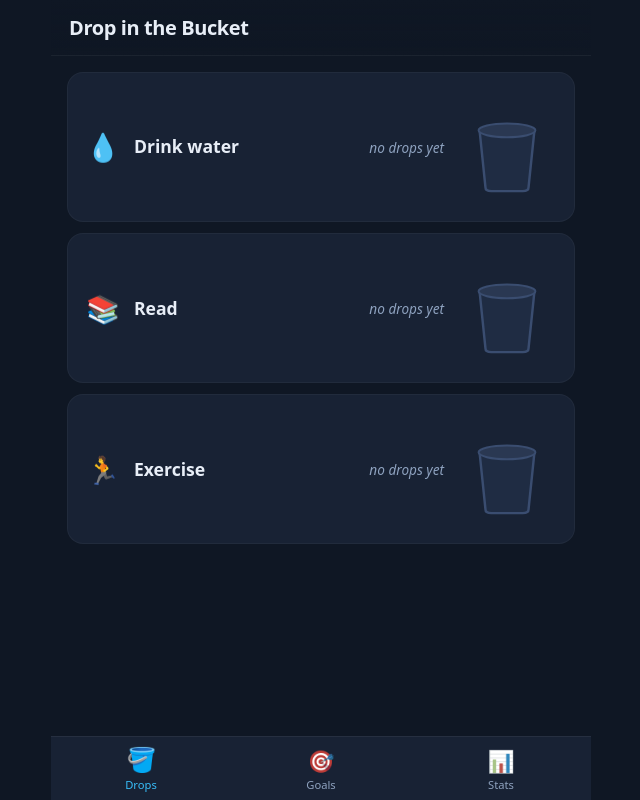
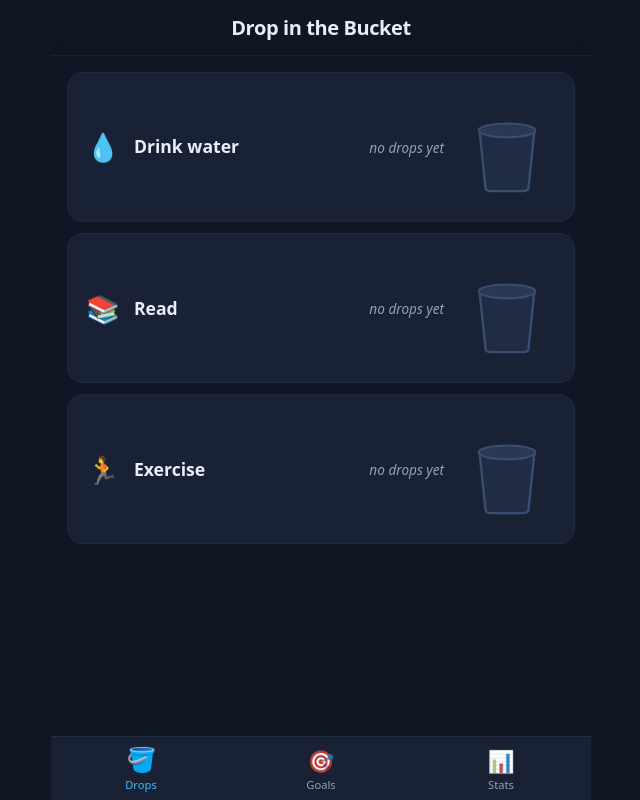
Before and after one commit to audrey-grayson/drop-in-the-bucket, a React (Vite) app: page / in a window 1280 px wide. Shown: the whole page, without its empty margins (319-959 px from the left). Built offline with nearby package versions, Linux system fonts and the light colour scheme.

Commit message:
Center header title; use half-full bucket SVG favicon
Center the app header title and replace the emoji favicon with a standalone
bucket.svg (half-full water) that matches the in-app bucket graphic.

Co-Authored-By: Claude Opus 4.7 <noreply@anthropic.com>

```diff
--- a/src/index.css
+++ b/src/index.css
@@ -71,6 +71,8 @@ h2 {
   height: var(--header-h);
   display: flex;
   align-items: center;
+  justify-content: center;
+  text-align: center;
   padding: 0 18px;
   background: linear-gradient(180deg, var(--bg), rgba(15, 23, 36, 0.85));
   backdrop-filter: blur(8px);
```
Also changed, not shown: index.html (+1 -1 lines), public/bucket.svg (added).
